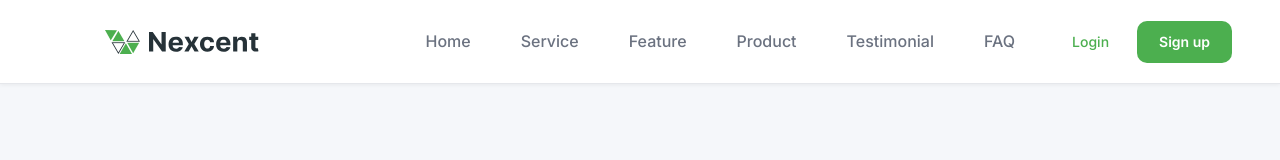
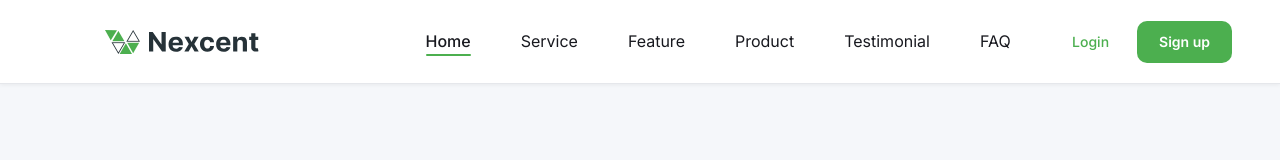
Before and after one commit to priambodogigieh-afk/landing-page, a React (Vite) app: page / in a window 1280 px wide. Shown: the top 160 px of the page. Built offline with nearby package versions, Linux system fonts and the light colour scheme.

Commit message:
style: apply navbar link active/inactive typography and color from Figma

```diff
--- a/src/components/sections/Navbar.tsx
+++ b/src/components/sections/Navbar.tsx
@@ -1,15 +1,40 @@
-import { useEffect } from 'react';
+import { useEffect, useState } from 'react';
 import useMobileMenu from '../../hooks/useMobileMenu';
 import Button from '../ui/Button';
 
 export default function Navbar() {
   const { isOpen, toggle, close } = useMobileMenu();
+  const [activeSection, setActiveSection] = useState('home');
 
   useEffect(() => {
     const handleResize = () => { if (window.innerWidth > 960 && isOpen) close(); };
     window.addEventListener('resize', handleResize);
     return () => window.removeEventListener('resize', handleResize);
   }, [isOpen, close]);
+
+  useEffect(() => {
+    const handleScroll = () => {
+      const sections = ['home', 'service', 'feature', 'product', 'testimonial', 'faq'];
+      const scrollPosition = window.scrollY + 120; // offset for navbar height + buffer
+
+      for (const section of sections) {
+        const el = document.getElementById(section);
+        if (el) {
+          const top = el.offsetTop;
+          const height = el.offsetHeight;
+          if (scrollPosition >= top && scrollPosition < top + height) {
+            setActiveSection(section);
+            break;
+          }
+        }
+      }
+    };
+
+    window.addEventListener('scroll', handleScroll);
+    // Trigger scroll handler once initially to set the correct active state on mount
+    handleScroll();
+    return () => window.removeEventListener('scroll', handleScroll);
+  }, []);
 
   const navLinks = [
     { label: 'Home', href: '#home' },
@@ -29,7 +54,19 @@ export default function Navbar() {
             <img src="/Nexcent.svg" alt="Nexcent" className="logo-text-svg" />
           </a>
           <nav className="nav-links" aria-label="Desktop navigation">
-            {navLinks.map((link) => <a key={link.label} href={link.href}>{link.label}</a>)}
+            {navLinks.map((link) => {
+              const sectionId = link.href.replace('#', '');
+              const isActive = activeSection === sectionId;
+              return (
+                <a
+                  key={link.label}
+                  href={link.href}
+                  className={isActive ? 'active' : ''}
+                >
+                  {link.label}
+                </a>
+              );
+            })}
           </nav>
           <div className="nav-actions">
             <Button variant="ghost" as="a" href="#login" className="btn-login">Login</Button>
@@ -55,7 +92,20 @@ export default function Navbar() {
             </div>
           </div>
           <nav className="mobile-drawer-links" aria-label="Mobile navigation">
-            {navLinks.map((link) => <a key={link.label} href={link.href} onClick={close}>{link.label}</a>)}
+            {navLinks.map((link) => {
+              const sectionId = link.href.replace('#', '');
+              const isActive = activeSection === sectionId;
+              return (
+                <a
+                  key={link.label}
+                  href={link.href}
+                  className={isActive ? 'active' : ''}
+                  onClick={close}
+                >
+                  {link.label}
+                </a>
+              );
+            })}
           </nav>
           <div className="mobile-drawer-actions">
             <Button variant="outline" as="a" href="#login" onClick={close}>Login</Button>
--- a/src/styles/index.css
+++ b/src/styles/index.css
@@ -287,13 +287,17 @@ button {
 .nav-links a {
   font-family: 'Inter', sans-serif;
   font-size: 16px;
-  font-weight: 500;
+  font-weight: 400;
   line-height: 24px;
   letter-spacing: 0;
-  color: var(--text);
+  color: #18191F;
   position: relative;
   padding-bottom: 3px;
-  transition: color .2s;
+  transition: color .2s, font-weight .2s;
+}
+
+.nav-links a.active {
+  font-weight: 500;
 }
 
 .nav-links a::after {
@@ -312,7 +316,8 @@ button {
   color: var(--green);
 }
 
-.nav-links a:hover::after {
+.nav-links a:hover::after,
+.nav-links a.active::after {
   width: 100%;
 }
 
```
